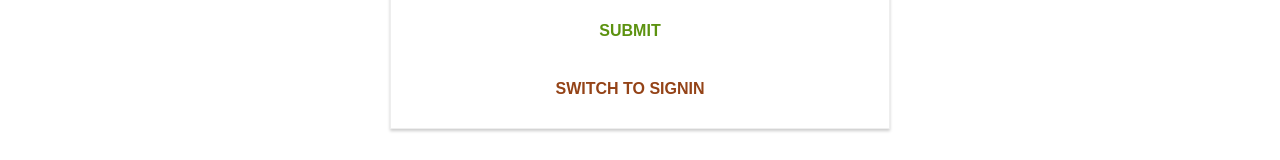
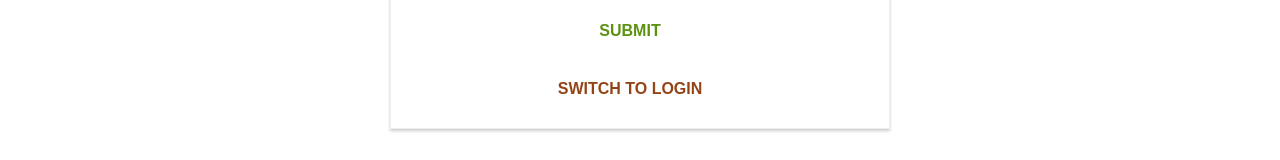
Before and after one commit to AndreyKonovalenko/goals, a React app: page /auth in a window 1280 px wide. Shown: the part 201-361 px from the top of the page. Built offline with nearby package versions, Linux system fonts and the light colour scheme.

Commit message:
small adjustments to Auth container

```diff
--- a/src/containers/Auth/Auth.js
+++ b/src/containers/Auth/Auth.js
@@ -117,7 +117,7 @@ class Auth extends Component {
                 </form>
                 <Button
                     clicked={this.switchAuthModeHandler}
-                    buttonType="Danger">SWITCH TO {this.state.isSignup ? 'SIGNIN': 'SIGNUP'}
+                    buttonType="Danger">SWITCH TO {this.state.isSignup ? 'LOGIN': 'SIGNUP'}
                 </Button>
             </div>
         );
```
